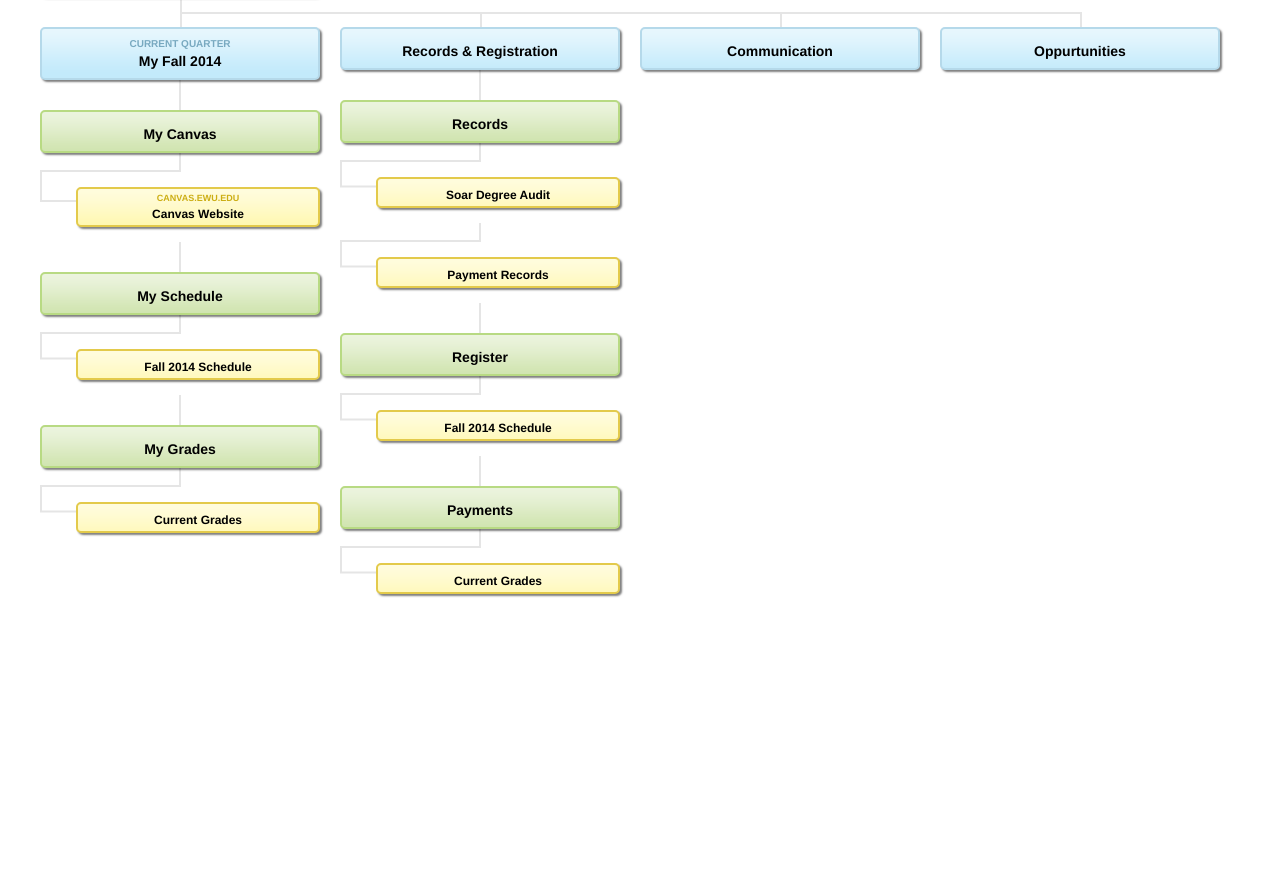
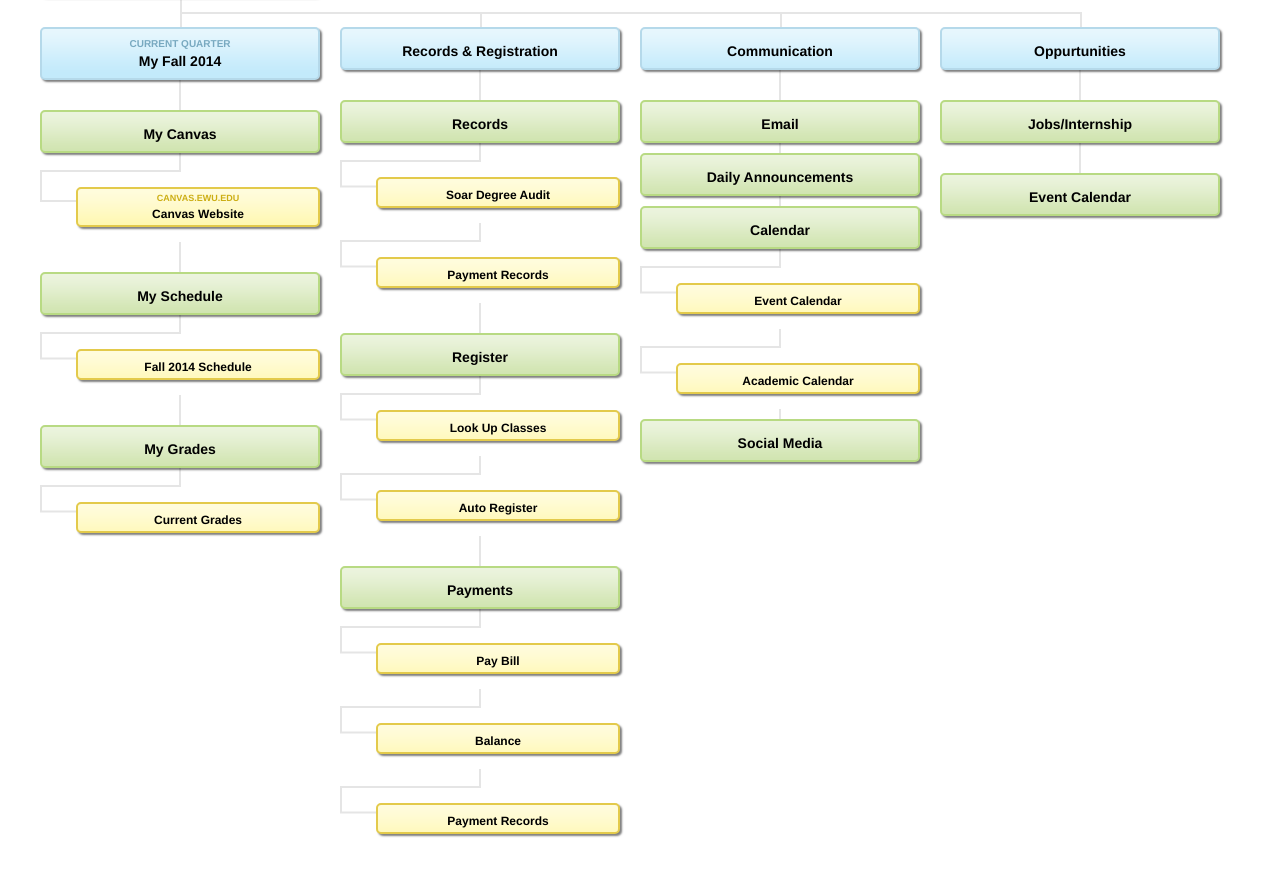
Before and after one commit to enachbar/p1-myewu-portal, a plain HTML site: page index.html in a window 1280 px wide. Shown: the part 121-996 px from the top of the page. Before the commit the page ends 800 px from the top, so only its background shows below. Drawn offline with Linux system fonts and the light colour scheme.

Commit message:
Finished Slick Map

```diff
--- a/index.html
+++ b/index.html
@@ -89,23 +89,33 @@
 				<ul>
 					<li><a href="">Register</a>
 						<ul>
-							<li><a href="">Fall 2014 Schedule</a></li>
+							<li><a href="">Look Up Classes</a></li>
+
 						</ul>
+
+
+						<ul>
+							<li><a href="">Auto Register</a></li>
+						</ul>
+
 					</li>
 				</ul>
-
-
 
 
 
 				<ul>
 					<li><a href="">Payments</a>
 						<ul>
-							<li><a href="">Current Grades</a></li>
+							<li><a href="">Pay Bill</a></li>
+						</ul>
+						<ul>
+							<li><a href="">Balance</a></li>
+						</ul>
+						<ul>
+							<li><a href="">Payment Records</a></li>
 						</ul>
 					</li>
 				</ul>
-
 
 
 
@@ -115,14 +125,37 @@
 
 
 
+<!--Communication-->
+
+			<li><a href="">Communication</a>
+				<ul>
+						<li><a href="">Email</a></li>
+						<li><a href="">Daily Announcements</a></li>
+						<li><a href="">Calendar</a>
+							<ul>
+								<li><a href="">Event Calendar</a></li>
+							</ul>
+							<ul>
+								<li><a href="">Academic Calendar</a></li>
+							</ul>
+
+						</li>
+						<li><a href="">Social Media</a>	</li>
+
+					</ul>
+			</li>
 
 
+			<li><a href="">Oppurtunities</a>
+				<ul>
+					<li><a href="">Jobs/Internship</a></li>
+				</ul>
+				<ul>
+					<li><a href="">Event Calendar</a></li>
+				</ul>
 
 
-
-
-			<li><a href="">Communication</a></li>
-			<li><a href="">Oppurtunities</a></li>
+			</li>
 
 	</div>
 
```
